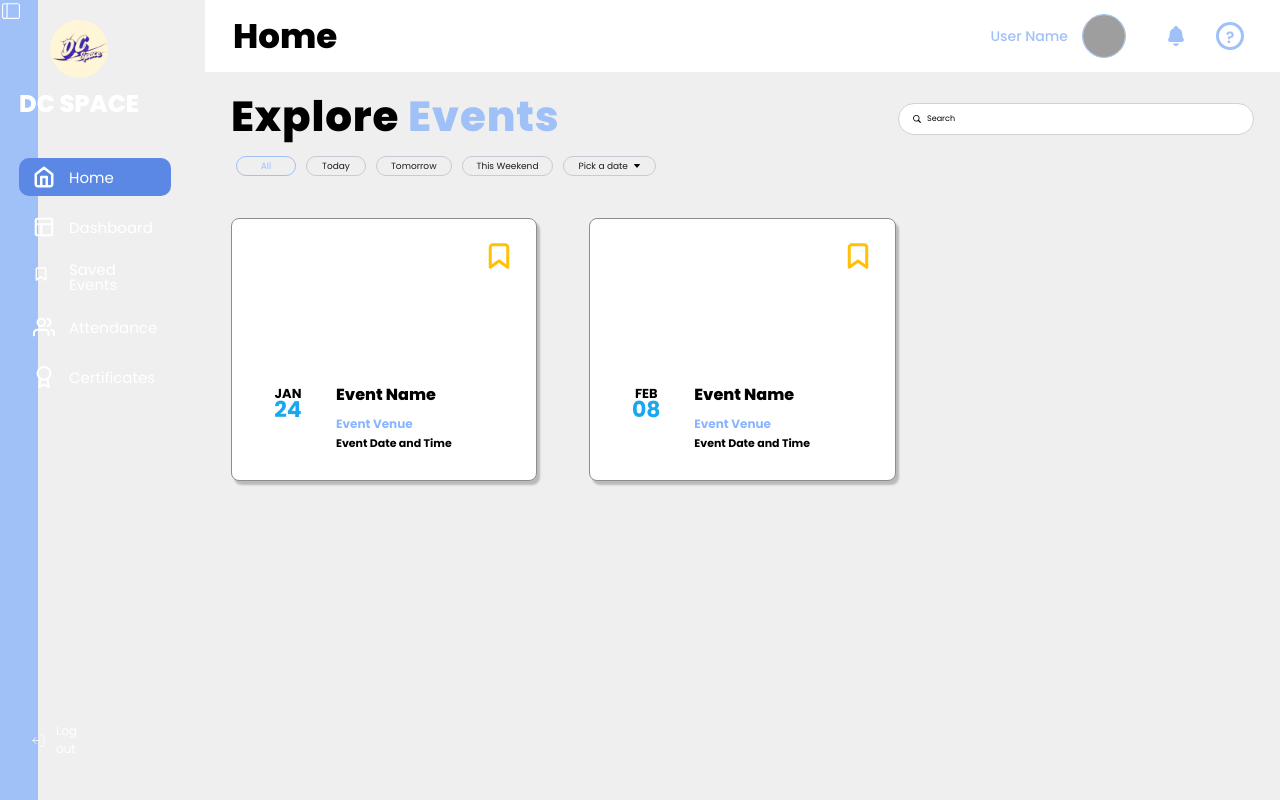
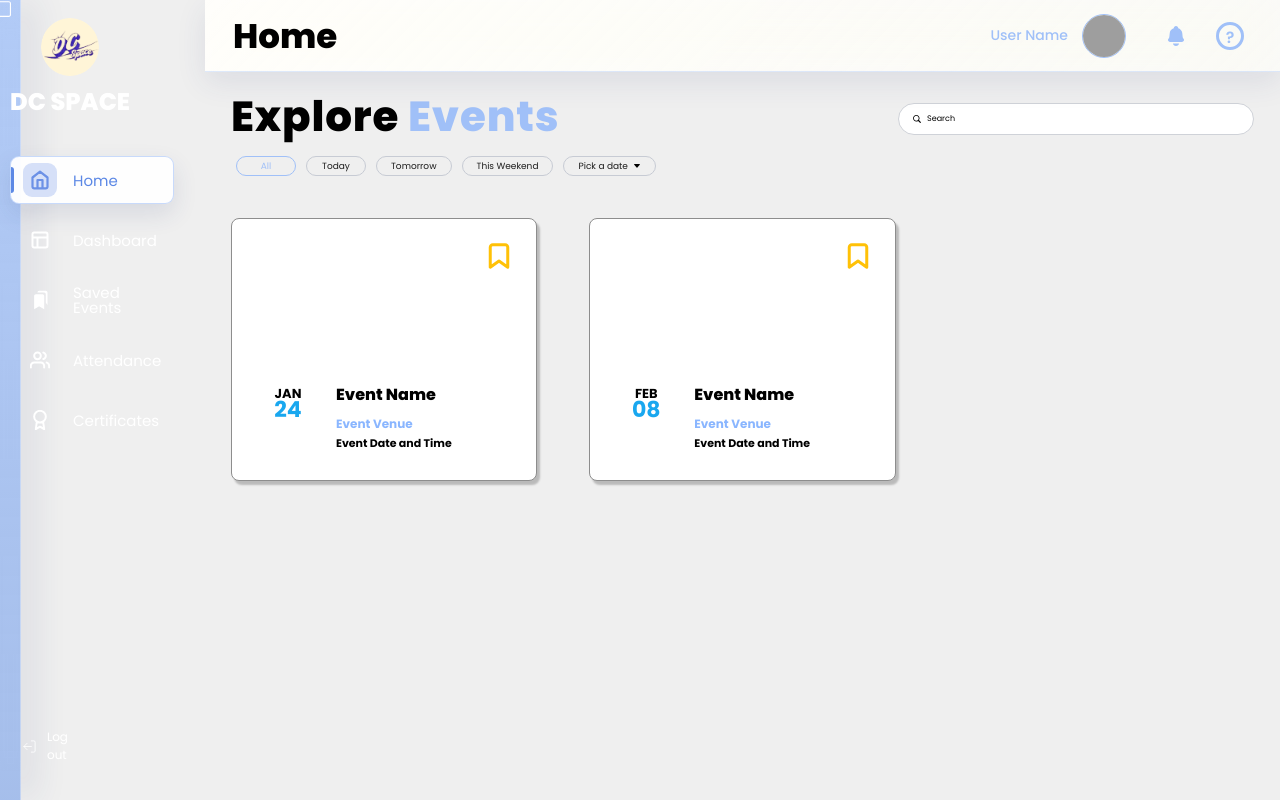
Before and after one commit to misxabien/DCSPACE_NEXT_WEB, a Next.js app: page /home in a window 1280 px wide. Built offline with nearby package versions, Linux system fonts and the light colour scheme; grey boxes are pictures that could not be loaded; a web font is replaced by a local one.

Commit message:
Redesigned the sidebars to look like iOS design

```diff
--- a/components/Sidebar.tsx
+++ b/components/Sidebar.tsx
@@ -157,7 +157,7 @@ export function Sidebar() {
     {
       href: '/events',
       label: 'Saved Events',
-      icon: '/svg icons navbar/Bookmark.svg',
+      icon: '/svg icons navbar/svg icon navbar mobile/saved-events-icon.svg',
       mobileIcon: '/svg icons navbar/svg icon navbar mobile/saved-events-icon.svg',
     },
     {
--- a/styles/sidebar.css
+++ b/styles/sidebar.css
@@ -19,10 +19,14 @@
   width: var(--sidebar-open-width);
   display: flex;
   flex-direction: column;
-  background: #A0C0F8;
+  background: linear-gradient(180deg, rgba(160, 192, 248, 0.78), rgba(120, 160, 232, 0.62));
+  -webkit-backdrop-filter: saturate(170%) blur(22px);
+  backdrop-filter: saturate(170%) blur(22px);
+  border-right: 1px solid rgba(255, 255, 255, 0.34);
+  box-shadow: 12px 0 34px rgba(45, 54, 115, 0.12);
   color: #ffffff;
   padding: 30px 14px 18px;
-  transition: width 0.2s ease, padding 0.2s ease;
+  transition: width 0.2s ease, padding 0.2s ease, background 0.2s ease, box-shadow 0.2s ease;
 }
 
 .sidebar__brand {
@@ -97,28 +101,76 @@
 }
 
 .sidebar__link {
-  min-height: 38px;
-  border-radius: 10px;
+  position: relative;
+  min-height: 46px;
+  border: 1px solid transparent;
+  border-radius: 9px;
   display: flex;
   align-items: center;
-  gap: 14px;
+  gap: 16px;
   color: #ffffff;
   font-family: "Cal Sans", var(--font-ui), sans-serif;
   font-size: 15px;
   line-height: 1;
   text-decoration: none;
-  padding: 0 14px;
+  padding: 6px 12px;
+  transition: background 0.18s ease, border-color 0.18s ease, box-shadow 0.18s ease, color 0.18s ease;
+}
+
+.sidebar__link::before {
+  content: "";
+  position: absolute;
+  top: 10px;
+  bottom: 10px;
+  left: 0;
+  width: 3px;
+  border-radius: 0 999px 999px 0;
+  background: #5C88E5;
+  opacity: 0;
+  transition: opacity 0.18s ease;
 }
 
 .sidebar__link:hover,
 .sidebar__link.is-active {
-  background: #5C88E5;
+  border-color: rgba(160, 192, 248, 0.58);
+  background: rgba(255, 255, 255, 0.94);
+  box-shadow: 0 10px 24px rgba(45, 54, 115, 0.12);
+  color: #5C88E5;
+}
+
+.sidebar__link:hover::before,
+.sidebar__link.is-active::before {
+  opacity: 1;
 }
 
 .sidebar__icon {
-  width: 22px;
-  height: 22px;
+  width: 34px;
+  height: 34px;
+  border-radius: 9px;
+  box-sizing: border-box;
   flex: 0 0 auto;
+  object-fit: contain;
+  padding: 7px;
+  transition: background 0.18s ease, filter 0.18s ease, transform 0.18s ease;
+}
+
+.sidebar__icon[src*="saved-events-icon.svg"] {
+  filter: brightness(0) invert(1);
+}
+
+.sidebar__link:hover .sidebar__icon {
+  background: rgba(160, 192, 248, 0.28);
+  filter: brightness(0) saturate(100%) invert(55%) sepia(81%) saturate(1222%) hue-rotate(196deg) brightness(94%) contrast(91%);
+}
+
+.sidebar__link.is-active .sidebar__icon {
+  background: rgba(160, 192, 248, 0.28);
+  filter: brightness(0) saturate(100%) invert(55%) sepia(81%) saturate(1222%) hue-rotate(196deg) brightness(94%) contrast(91%);
+}
+
+.sidebar__link.is-active .sidebar__icon[src*="saved-events-icon.svg"] {
+  background: rgba(160, 192, 248, 0.28);
+  filter: brightness(0) saturate(100%) invert(55%) sepia(81%) saturate(1222%) hue-rotate(196deg) brightness(94%) contrast(91%);
 }
 
 .sidebar__icon--mobile {
@@ -197,8 +249,8 @@
   height: 40px;
   min-height: 40px;
   justify-content: center;
-  border-radius: 10px;
-  padding: 0;
+  border-radius: 9px;
+  padding: 4px;
 }
 
 .sidebar--collapsed .sidebar__logout {
@@ -218,10 +270,29 @@
   align-items: center;
   justify-content: space-between;
   gap: 24px;
-  background: #ffffff;
+  background: linear-gradient(135deg, rgba(255, 255, 255, 0.72), rgba(245, 249, 255, 0.48));
+  -webkit-backdrop-filter: saturate(180%) blur(22px);
+  backdrop-filter: saturate(180%) blur(22px);
+  border-bottom: 1px solid rgba(160, 192, 248, 0.35);
+  box-shadow: 0 10px 30px rgba(45, 54, 115, 0.1);
   color: #000000;
   padding: 0 var(--content-pad-right) 0 var(--content-pad-left);
-  transition: left 0.2s ease;
+  transition: left 0.2s ease, background 0.2s ease, box-shadow 0.2s ease;
+}
+
+@supports not ((backdrop-filter: blur(1px)) or (-webkit-backdrop-filter: blur(1px))) {
+  .sidebar {
+    background: rgba(160, 192, 248, 0.96);
+  }
+
+  .topbar {
+    background: rgba(255, 255, 255, 0.94);
+  }
+
+  .notifications-drawer,
+  .mobile-profile-menu {
+    background: rgba(160, 192, 248, 0.96);
+  }
 }
 
 .topbar__mobile-menu {
@@ -351,9 +422,12 @@
   bottom: 0;
   z-index: 39;
   width: max(50vw, 420px);
-  background: rgba(160, 192, 248, 0.95);
+  background: linear-gradient(160deg, rgba(160, 192, 248, 0.76), rgba(245, 249, 255, 0.58));
+  -webkit-backdrop-filter: saturate(180%) blur(24px);
+  backdrop-filter: saturate(180%) blur(24px);
+  border-left: 1px solid rgba(255, 255, 255, 0.38);
   color: #2D3673;
-  box-shadow: -14px 0 28px rgba(45, 54, 115, 0.18);
+  box-shadow: -18px 0 40px rgba(45, 54, 115, 0.16);
   opacity: 0;
   pointer-events: none;
   transform: translateX(100%);
@@ -375,7 +449,7 @@
   justify-content: space-between;
   gap: 18px;
   padding: 0 22px;
-  border-bottom: 1px solid #2D3673;
+  border-bottom: 1px solid rgba(45, 54, 115, 0.36);
 }
 
 .notifications-drawer__header h2 {
@@ -413,7 +487,7 @@
   width: 100%;
   min-height: 82px;
   border: 0;
-  border-bottom: 1px solid #2D3673;
+  border-bottom: 1px solid rgba(45, 54, 115, 0.28);
   display: grid;
   grid-template-columns: 24px minmax(0, 1fr) 72px;
   align-items: center;
@@ -438,7 +512,7 @@
 }
 
 .notifications-drawer__item.is-unread {
-  background: rgba(101, 143, 213, 0.22);
+  background: rgba(255, 255, 255, 0.24);
 }
 
 .notifications-drawer__item.is-unread:hover,
@@ -521,10 +595,11 @@
     bottom: 0;
     left: 0;
     z-index: 45;
-    width: 100vw;
+    width: min(78vw, 340px);
+    min-width: 260px;
     height: calc(100dvh - var(--mobile-topbar-height));
-    padding: 20px 19px 42px;
-    background: #A0C0F8;
+    padding: 18px clamp(12px, 3.8vw, 18px) 36px;
+    background: linear-gradient(180deg, rgba(160, 192, 248, 0.78), rgba(120, 160, 232, 0.62));
     transform: translateX(-100%);
     transition: transform 0.34s cubic-bezier(0.2, 0.78, 0.2, 1);
     will-change: transform;
@@ -536,8 +611,9 @@
 
   .sidebar,
   .sidebar--collapsed {
-    width: 100vw;
-    padding: 20px 19px 42px;
+    width: min(78vw, 340px);
+    min-width: 260px;
+    padding: 18px clamp(12px, 3.8vw, 18px) 36px;
   }
 
   .sidebar__brand,
@@ -546,26 +622,29 @@
   }
 
   .sidebar__nav {
-    gap: 16px;
+    gap: clamp(10px, 2.8vw, 14px);
   }
 
   .sidebar .sidebar__link,
   .sidebar--collapsed .sidebar__link {
     width: 100%;
-    min-height: 59px;
-    border-radius: 999px;
+    min-height: clamp(52px, 11vw, 58px);
+    border-radius: 9px;
     justify-content: flex-start;
-    gap: 28px;
+    gap: clamp(14px, 4vw, 20px);
     color: #ffffff;
     font-family: var(--font-ui), "Poppins", sans-serif;
-    font-size: clamp(22px, 5.8vw, 28px);
+    font-size: clamp(16px, 4.5vw, 21px);
     font-weight: 700;
     line-height: 1;
-    padding: 0 28px;
+    padding: 7px clamp(14px, 4.2vw, 22px);
     transform: translateX(-10px);
     opacity: 0;
     transition:
       background 0.18s ease,
+      border-color 0.18s ease,
+      box-shadow 0.18s ease,
+      color 0.18s ease,
       opacity 0.18s ease,
       transform 0.18s ease;
   }
@@ -601,6 +680,9 @@
   .sidebar .sidebar__link span,
   .sidebar--collapsed .sidebar__link span {
     display: inline;
+    min-width: 0;
+    overflow: hidden;
+    text-overflow: ellipsis;
     animation: mobile-nav-text-in 0.32s ease both;
     animation-delay: inherit;
     white-space: nowrap;
@@ -608,7 +690,10 @@
 
   .sidebar__link:hover,
   .sidebar__link.is-active {
-    background: #5C88E5;
+    border-color: rgba(160, 192, 248, 0.58);
+    background: rgba(255, 255, 255, 0.94);
+    box-shadow: 0 10px 24px rgba(45, 54, 115, 0.12);
+    color: #5C88E5;
   }
 
   .sidebar__icon--desktop {
@@ -617,10 +702,22 @@
 
   .sidebar__icon--mobile {
     display: block;
-    width: 28px;
-    height: 28px;
+    width: clamp(32px, 8.5vw, 36px);
+    height: clamp(32px, 8.5vw, 36px);
+    flex: 0 0 auto;
     object-fit: contain;
+    padding: 7px;
     filter: brightness(0) invert(1);
+  }
+
+  .sidebar__link:hover .sidebar__icon--mobile {
+    background: rgba(160, 192, 248, 0.28);
+  filter: brightness(0) saturate(100%) invert(55%) sepia(81%) saturate(1222%) hue-rotate(196deg) brightness(94%) contrast(91%);
+  }
+
+  .sidebar__link.is-active .sidebar__icon--mobile {
+    background: rgba(160, 192, 248, 0.28);
+    filter: brightness(0) saturate(100%) invert(55%) sepia(81%) saturate(1222%) hue-rotate(196deg) brightness(94%) contrast(91%);
   }
 
   .topbar,
@@ -715,11 +812,17 @@
     top: var(--mobile-topbar-height);
     right: 0;
     bottom: 0;
-    left: 0;
+    left: auto;
     z-index: 45;
+    width: min(78vw, 340px);
+    min-width: 260px;
     display: block;
-    background: #A0C0F8;
-    padding: 25px 17px 42px;
+    background: linear-gradient(180deg, rgba(160, 192, 248, 0.78), rgba(120, 160, 232, 0.62));
+    -webkit-backdrop-filter: saturate(170%) blur(22px);
+    backdrop-filter: saturate(170%) blur(22px);
+    border-left: 1px solid rgba(255, 255, 255, 0.34);
+    box-shadow: -12px 0 34px rgba(45, 54, 115, 0.12);
+    padding: 18px clamp(12px, 3.8vw, 18px) 36px;
     pointer-events: none;
     transform: translateX(100%);
     transition: transform 0.34s cubic-bezier(0.2, 0.78, 0.2, 1);
@@ -733,37 +836,61 @@
 
   .mobile-profile-menu__nav {
     display: grid;
-    gap: 16px;
+    gap: clamp(10px, 2.8vw, 14px);
   }
 
   .mobile-profile-menu__item {
+    position: relative;
     width: 100%;
-    min-height: 59px;
-    border: 0;
-    border-radius: 999px;
+    min-height: clamp(46px, 10vw, 54px);
+    border: 1px solid transparent;
+    border-radius: 9px;
     display: flex;
     align-items: center;
     justify-content: flex-end;
-    gap: 28px;
+    gap: clamp(12px, 4vw, 20px);
     background: transparent;
     color: #ffffff;
     cursor: pointer;
     font-family: var(--font-ui), "Poppins", sans-serif;
-    font-size: clamp(22px, 5.8vw, 28px);
+    font-size: clamp(16px, 4.5vw, 21px);
     font-weight: 700;
     line-height: 1;
     text-align: right;
     text-decoration: none;
-    padding: 0 18px 0 28px;
+    padding: 0 clamp(14px, 4.2vw, 22px);
     opacity: 0;
     transform: translateX(28px);
+    transition: background 0.18s ease, border-color 0.18s ease, box-shadow 0.18s ease, color 0.18s ease;
+  }
+
+  .mobile-profile-menu__item::before {
+    content: "";
+    position: absolute;
+    top: 10px;
+    bottom: 10px;
+    right: 0;
+    width: 3px;
+    border-radius: 999px 0 0 999px;
+    background: #5C88E5;
+    opacity: 0;
+    transition: opacity 0.18s ease;
   }
 
   .mobile-profile-menu__item:hover,
   .mobile-profile-menu__item:focus-visible,
   .mobile-profile-menu__item.is-active {
-    background: #5C88E5;
+    border-color: rgba(160, 192, 248, 0.58);
+    background: rgba(255, 255, 255, 0.94);
+    box-shadow: 0 10px 24px rgba(45, 54, 115, 0.12);
+    color: #5C88E5;
     outline: none;
+  }
+
+  .mobile-profile-menu__item:hover::before,
+  .mobile-profile-menu__item:focus-visible::before,
+  .mobile-profile-menu__item.is-active::before {
+    opacity: 1;
   }
 
   .mobile-profile-menu.is-open .mobile-profile-menu__item {
@@ -783,25 +910,59 @@
   }
 
   .mobile-profile-menu__item span:first-child {
+    min-width: 0;
+    overflow: hidden;
+    text-overflow: ellipsis;
     animation: mobile-profile-text-in 0.32s ease both;
     animation-delay: inherit;
+    white-space: nowrap;
   }
 
   .mobile-profile-menu__item img:not(.topbar__avatar) {
-    width: 30px;
-    height: 30px;
+    width: clamp(22px, 6vw, 27px);
+    height: clamp(22px, 6vw, 27px);
+    border-radius: 9px;
+    box-sizing: border-box;
+    flex: 0 0 auto;
     object-fit: contain;
+    padding: 5px;
     filter: brightness(0) invert(1);
+    transition: background 0.18s ease, filter 0.18s ease;
+  }
+
+  .mobile-profile-menu__item:hover img:not(.topbar__avatar),
+  .mobile-profile-menu__item:focus-visible img:not(.topbar__avatar),
+  .mobile-profile-menu__item.is-active img:not(.topbar__avatar) {
+    background: rgba(160, 192, 248, 0.28);
+    filter: brightness(0) saturate(100%) invert(55%) sepia(81%) saturate(1222%) hue-rotate(196deg) brightness(94%) contrast(91%);
+  }
+
+  .mobile-profile-menu__item:hover .mobile-profile-menu__avatar,
+  .mobile-profile-menu__item:focus-visible .mobile-profile-menu__avatar,
+  .mobile-profile-menu__item.is-active .mobile-profile-menu__avatar {
+    border-color: #5C88E5;
+    margin-block: 4px;
   }
 
   .mobile-profile-menu__avatar {
-    width: 50px;
-    height: 50px;
+    width: clamp(40px, 11vw, 48px);
+    height: clamp(40px, 11vw, 48px);
     border: 1px solid #ffffff;
     border-radius: 50%;
     display: inline-flex;
+    align-items: center;
+    justify-content: center;
     flex: 0 0 auto;
+    margin-block: 0;
     overflow: hidden;
+    transition: border-color 0.18s ease, margin 0.18s ease;
+  }
+
+  .mobile-profile-menu__avatar .topbar__avatar {
+    width: 100%;
+    height: 100%;
+    object-fit: cover;
+    object-position: center;
   }
 }
 
@@ -815,6 +976,33 @@
 }
 
 @media (max-width: 380px) {
+  .sidebar,
+  .sidebar--collapsed,
+  .mobile-profile-menu {
+    min-width: 240px;
+    padding-inline: 10px;
+  }
+
+  .sidebar .sidebar__link,
+  .sidebar--collapsed .sidebar__link,
+  .mobile-profile-menu__item {
+    min-height: 48px;
+    gap: 10px;
+    font-size: 15px;
+    padding: 6px 13px;
+  }
+
+  .sidebar__icon--mobile,
+  .mobile-profile-menu__item img:not(.topbar__avatar) {
+    width: 30px;
+    height: 30px;
+  }
+
+  .mobile-profile-menu__avatar {
+    width: 38px;
+    height: 38px;
+  }
+
   .topbar,
   .sidebar--collapsed + .topbar {
     gap: 10px;
```
Also changed, not shown: public/svg icons navbar/Bookmark.svg, public/svg icons navbar/svg icon navbar mobile/saved-events-icon.svg.
